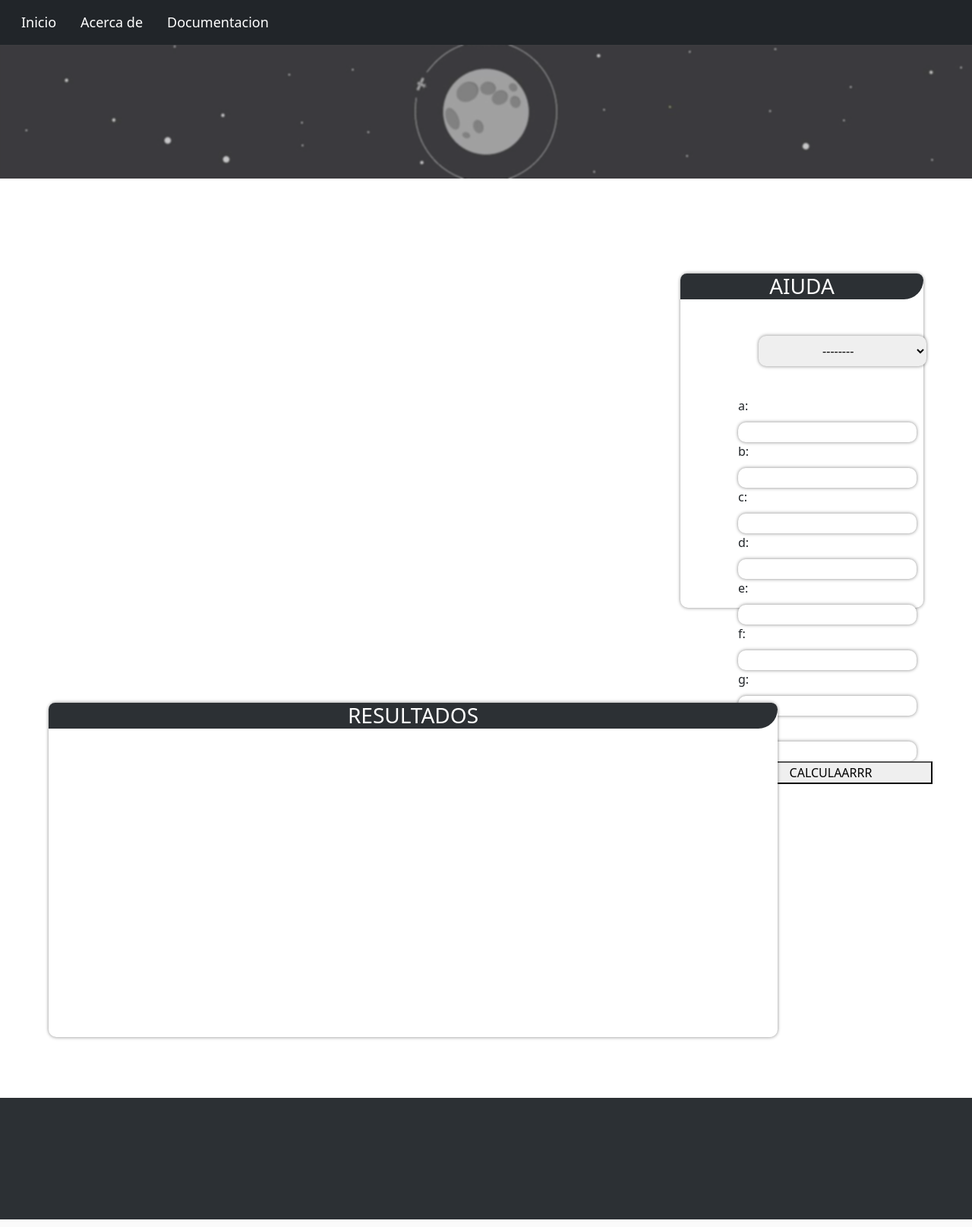
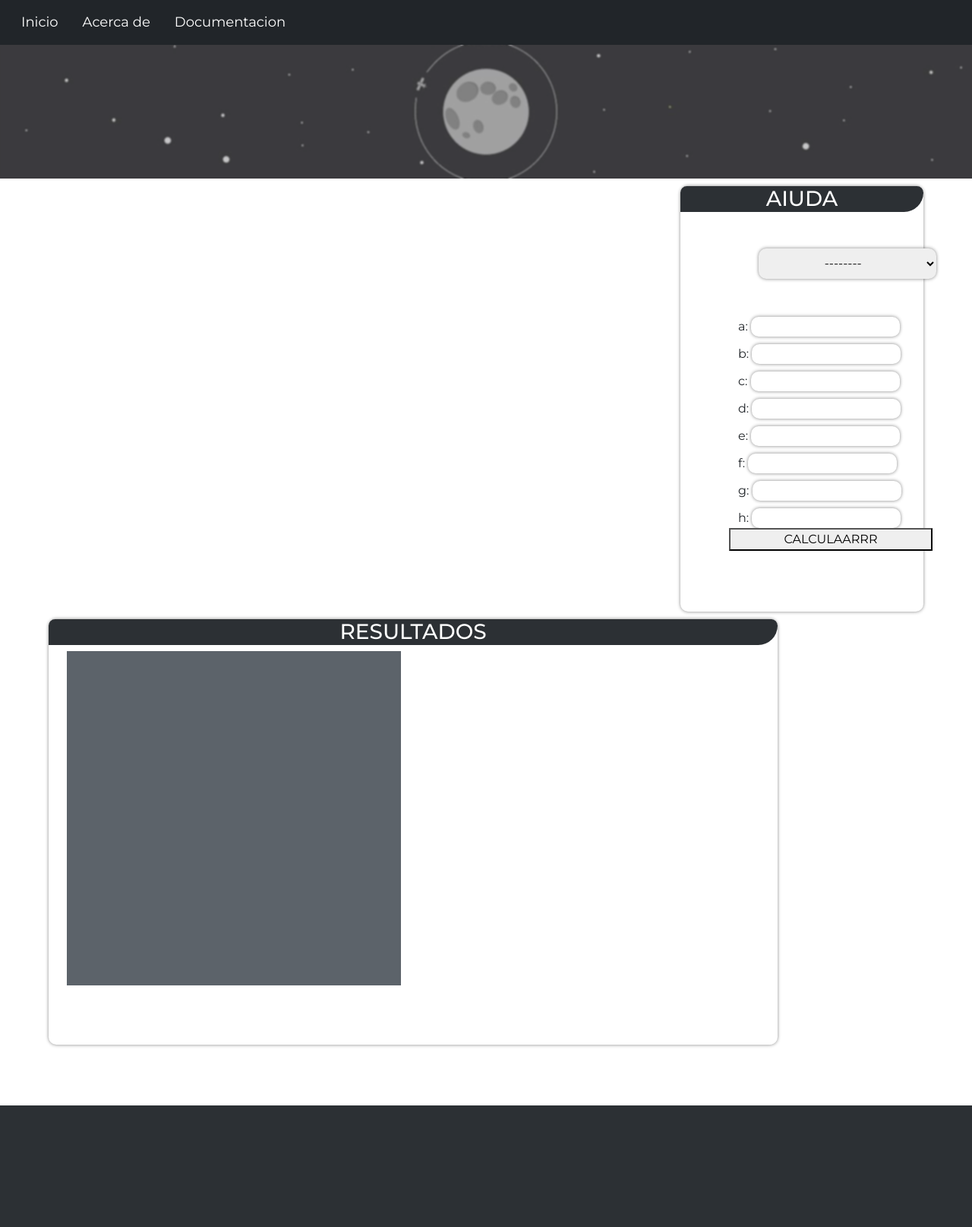
Before and after one commit to lx116/TechMath, a Django app: page /inicio/ in a window 1280 px wide. Shown: the whole page at 76% size. Run offline with Django 3.2, Linux system fonts and the light colour scheme; some libraries are stand-ins or nearby versions.

Commit message:
Ya tiene imagne, falta hacerle un update a la misma

```diff
--- a/app_Tech/views.py
+++ b/app_Tech/views.py
@@ -27,14 +27,23 @@ def interpolLineal(request):
 
     print(data)
 
-    X = np.linspace(-np.pi, np.pi, 5)
-    Xexp = np.linspace(-np.pi, np.pi, 21)
+    a = int(data.get('a'))
+    b = int(data.get('b'))
+    c = int(data.get('c'))
+
+    X = np.linspace(-np.pi, np.pi, a)
+    Xexp = np.linspace(-np.pi, np.pi, b)
     Yexp = np.sin(Xexp)
 
     Y = np.interp(X, Xexp, Yexp)
     print(Y)
     plt.plot(Xexp, Yexp)
-    plt.plot(X, Y, 10)
+    plt.plot(X, Y, c)
+
+    print(X)
+    print(Xexp)
+    print(Yexp)
+    plt.savefig('recursos/static/web/img/fig.png')
     plt.show()
 
 
--- a/recursos/static/web/css/style.css
+++ b/recursos/static/web/css/style.css
@@ -1,3 +1,9 @@
+*
+{
+    font-family: "Montserrat";
+
+}
+
 .navColorText a
 {
     color: white;
@@ -18,28 +24,17 @@
 }
 
 .inputsSpace
-{   margin-top: 125px;
+{   margin-top: 10px;
     margin-left: auto;
     margin-right:5% ;
-    height: 55vh;
+    height: 70vh;
     background: white;
     border-radius: 10px;
     box-shadow: 0px -1px 4px rgba(0, 0, 0, 0.25), 0px 1px 4px rgba(0, 0, 0, 0.25);
     padding: 0;
 
 }
-.resultsSpace
-{
-     margin-top: 125px;
-    margin-left: 5%;
-    margin-right:auto ;
-    height: 55vh;
-    background: white;
-    border-radius: 10px;
-    box-shadow: 0px -1px 4px rgba(0, 0, 0, 0.25), 0px 1px 4px rgba(0, 0, 0, 0.25);
-    padding: 0;
 
-}
 .inputVar
 {
     margin-top: 10px;
@@ -67,6 +62,8 @@ input
 {
     background-image: url("../img/Fondo.jpg");
     background-size: cover;
+    background-repeat: no-repeat;
+    background-color: #ececec;
 }
 .decorationBar
 {
@@ -94,14 +91,14 @@ input
     margin-top: 2%;
     text-align: center;
     letter-spacing: 0.8em;
-    font-family: 'Montserrat Light';
+    font-family: 'Montserrat';
 
 }
 .textAlingCenter
 {
     text-align: center;
     color: #2c3034;
-    font-family: "Montserrat Light";
+    font-family: "Montserrat";
     font-size: 24px;
     margin: 30px auto auto auto;
 }
@@ -177,25 +174,40 @@ input
 {
     width: 1200px;
 }
-.footerEnd
-{
-    background: #2c3034;
-    width: 100vw;
-    height: 20vh;
-    margin-top: 80px;
-}
-body
-{
-    overflow-x: hidden;
-}
-::-webkit-scrollbar
-{
-    width: 3px;
-}
+
+
 
 .centerDiv
 {
     margin: 40px 50% 40px 30%;
+}
+
+
+.resultsSpace
+{
+    margin-top: 10px;
+    margin-left: 5%;
+    margin-right:auto ;
+    height: 70vh;
+    background: white;
+    border-radius: 10px;
+    box-shadow: 0px -1px 4px rgba(0, 0, 0, 0.25), 0px 1px 4px rgba(0, 0, 0, 0.25);
+    padding: 0;
+
+}
+
+.grahp_Space
+{
+    width: 440px;
+    height: 440px;
+    background-color: #5c636a;
+}
+
+
+
+body
+{
+    overflow-x: hidden;
 }
 select
 {
@@ -205,3 +217,17 @@ select
     box-shadow: 0px -1px 4px rgba(0, 0, 0, 0.25), 0px 1px 4px rgba(0, 0, 0, 0.25);
     border: none;
 }
+footer
+{
+    background: #2c3034;
+    width: 100vw;
+    height: 20vh;
+    margin-top: 80px;
+}
+
+
+
+::-webkit-scrollbar
+{
+    width: 3px;
+}
--- a/recursos/static/web/js/systemFront.js
+++ b/recursos/static/web/js/systemFront.js
@@ -43,18 +43,13 @@ $(document).ready(function ()
     $('body').on('click','.calcular',function () {
 
         var convertToJson = JSON.stringify(SendBack)
-
         switch (info)
         {
             case 'interLineal':
                 $.post("/interpolacionLineal/",{data:convertToJson},function (data){
 
-                    for (var i = 0; i<data.resultado.length;i++)
-                    {
-
-                    var contendor = $("<h4>El resultado de su operacion es: "+ data.resultado[i].ValOne+" </h4>")
+                    var contendor = $("<img alt='grahp' class='imgGrahp' src=\"../static/web/img/fig.png\">")
                         $(".resultados").append(contendor)
-                        }
                 })
                 break
 
--- a/recursos/templates/appOne.html
+++ b/recursos/templates/appOne.html
@@ -59,7 +59,8 @@
             <h3> RESULTADOS</h3>
         </div>
         <div class="container">
-            <div class="resultados">
+            <div class="grahp_Space">
+
             </div>
         </div>
     </div>
--- a/templates/base.html
+++ b/templates/base.html
@@ -4,6 +4,7 @@
 <html lang="en">
 <head>
     <meta charset="UTF-8">
+    <meta name="viewport" content="width=device-width">
     <title>TechMath - {% block tittle %} {% endblock %}</title>
 
     <script src="{% static 'bootstrap-5.0.2-dist/js/bootstrap.min.js' %}"></script>
```
